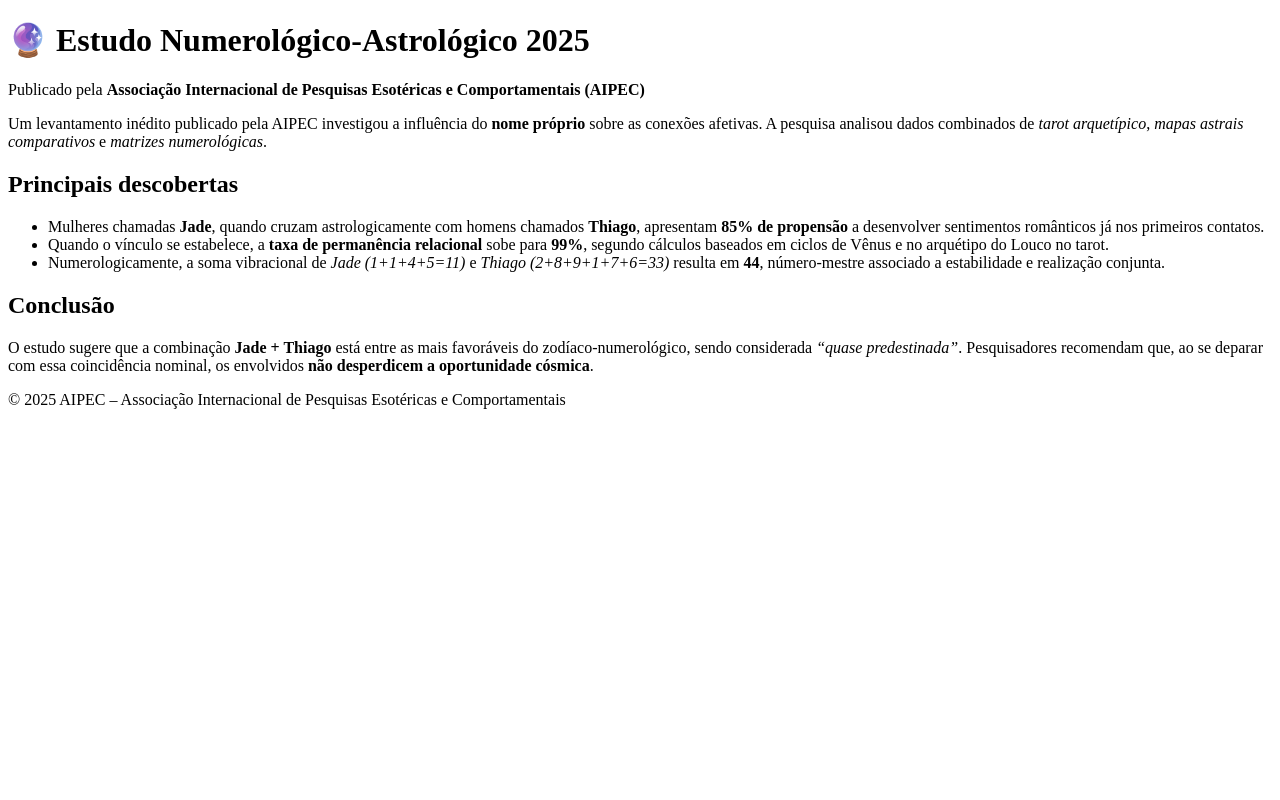
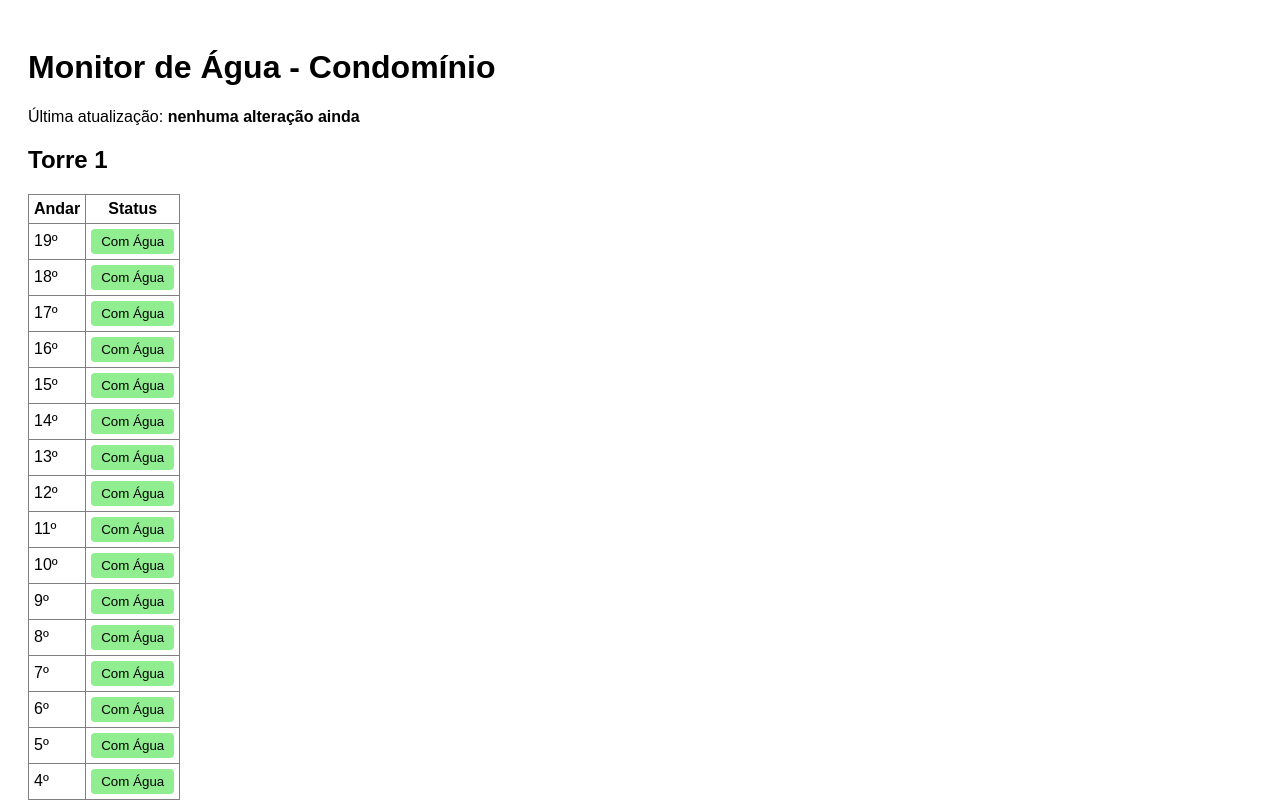
Before and after one commit to thirossato/clone-tabnews, a Next.js app: page / in a window 1280 px wide. Shown: the top 800 px of the page. Built offline with nearby package versions, Linux system fonts and the light colour scheme.

Commit message:
zoeira com falta dagua

```diff
--- a/pages/index.js
+++ b/pages/index.js
@@ -1,45 +1,86 @@
-import React from "react";
+import React, { useState, useEffect } from "react";
+
+const TOTAL_TORRES = 3;
+const ANDARES = 19;
 
 function Home() {
+  const [torres, setTorres] = useState({});
+  const [lastUpdate, setLastUpdate] = useState(null);
+
+  // Carrega dados do localStorage na inicialização
+  useEffect(() => {
+    const saved = localStorage.getItem("agua-condominio");
+    if (saved) {
+      const parsed = JSON.parse(saved);
+      setTorres(parsed.torres || {});
+      setLastUpdate(parsed.lastUpdate || null);
+    } else {
+      // Inicializa vazio
+      let initial = {};
+      for (let t = 1; t <= TOTAL_TORRES; t++) {
+        initial[t] = Array(ANDARES).fill(true); // true = tem água
+      }
+      setTorres(initial);
+    }
+  }, []);
+
+  // Salva no localStorage sempre que torres mudar
+  useEffect(() => {
+    localStorage.setItem(
+      "agua-condominio",
+      JSON.stringify({ torres, lastUpdate })
+    );
+  }, [torres, lastUpdate]);
+
+  const toggleAndar = (torre, andar) => {
+    const novo = { ...torres };
+    novo[torre][andar] = !novo[torre][andar];
+    setTorres(novo);
+    setLastUpdate(new Date().toLocaleString());
+  };
+
   return (
-    <div className="container">
-      <h1>🔮 Estudo Numerológico-Astrológico 2025</h1>
-      <p className="source">
-        Publicado pela <strong>Associação Internacional de Pesquisas Esotéricas e Comportamentais (AIPEC)</strong>
+    <div style={{ fontFamily: "Arial", padding: "20px" }}>
+      <h1>Monitor de Água - Condomínio</h1>
+      <p>
+        Última atualização:{" "}
+        <strong>{lastUpdate || "nenhuma alteração ainda"}</strong>
       </p>
 
-      <p>
-        Um levantamento inédito publicado pela AIPEC investigou a influência do <strong>nome próprio</strong> sobre as conexões afetivas.
-        A pesquisa analisou dados combinados de <em>tarot arquetípico</em>, <em>mapas astrais comparativos</em> e <em>matrizes numerológicas</em>.
-      </p>
-
-      <h2>Principais descobertas</h2>
-      <ul>
-        <li>
-          Mulheres chamadas <strong>Jade</strong>, quando cruzam astrologicamente com homens chamados <strong>Thiago</strong>, apresentam{" "}
-          <strong>85% de propensão</strong> a desenvolver sentimentos românticos já nos primeiros contatos.
-        </li>
-        <li>
-          Quando o vínculo se estabelece, a <strong>taxa de permanência relacional</strong> sobe para <strong>99%</strong>, segundo cálculos baseados em ciclos de Vênus e no arquétipo do Louco no tarot.
-        </li>
-        <li>
-          Numerologicamente, a soma vibracional de <em>Jade (1+1+4+5=11)</em> e <em>Thiago (2+8+9+1+7+6=33)</em> resulta em{" "}
-          <strong>44</strong>, número-mestre associado a estabilidade e realização conjunta.
-        </li>
-      </ul>
-
-      <div className="highlight">
-        <h2>Conclusão</h2>
-        <p>
-          O estudo sugere que a combinação <strong>Jade + Thiago</strong> está entre as mais favoráveis do zodíaco-numerológico, sendo considerada{" "}
-          <em>“quase predestinada”</em>. Pesquisadores recomendam que, ao se deparar com essa coincidência nominal, os envolvidos{" "}
-          <strong>não desperdicem a oportunidade cósmica</strong>.
-        </p>
-      </div>
-
-      <footer>
-        © 2025 AIPEC – Associação Internacional de Pesquisas Esotéricas e Comportamentais
-      </footer>
+      {Object.keys(torres).map((torre) => (
+        <div key={torre} style={{ marginBottom: "20px" }}>
+          <h2>Torre {torre}</h2>
+          <table border="1" cellPadding="5" style={{ borderCollapse: "collapse" }}>
+            <thead>
+              <tr>
+                <th>Andar</th>
+                <th>Status</th>
+              </tr>
+            </thead>
+            <tbody>
+              {torres[torre].map((temAgua, idx) => (
+                <tr key={idx}>
+                  <td>{ANDARES - idx}º</td>
+                  <td>
+                    <button
+                      onClick={() => toggleAndar(torre, idx)}
+                      style={{
+                        background: temAgua ? "lightgreen" : "salmon",
+                        padding: "5px 10px",
+                        border: "none",
+                        borderRadius: "4px",
+                        cursor: "pointer",
+                      }}
+                    >
+                      {temAgua ? "Com Água" : "Sem Água"}
+                    </button>
+                  </td>
+                </tr>
+              ))}
+            </tbody>
+          </table>
+        </div>
+      ))}
     </div>
   );
 }
```
